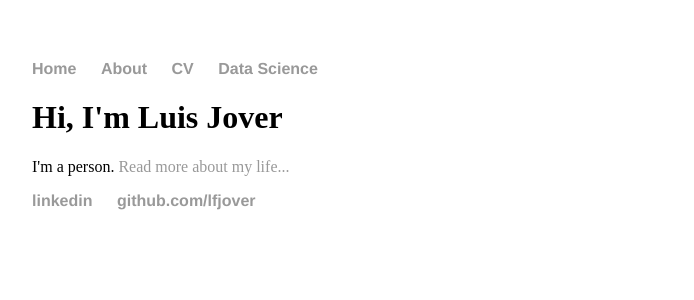
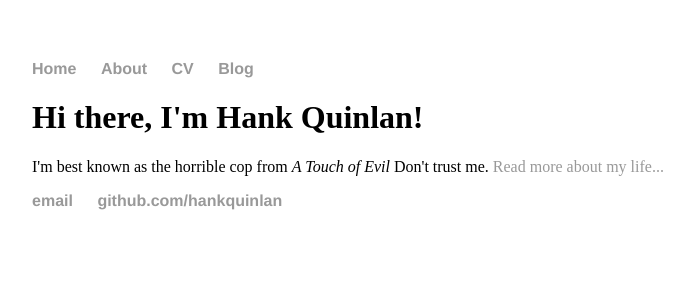
Before and after one commit to lfjover/lfjover.github.io, a Jekyll site: the page built from index.html, in a window 1280 px wide. Shown: the top 300 px of the page, without its empty margins (160-854 px from the left). Built offline with Jekyll 4.4.1, drawn with Linux system fonts in a browser that asks for light colours.

Commit message:
Update index.html

```diff
--- a/index.html
+++ b/index.html
@@ -1,29 +1,8 @@
-<!DOCTYPE html>
-<html>
-	<head>
-		<title>Luis Jover</title>
-		<link rel="stylesheet" type="text/css" href="/css/main.css">
-	</head>
-	<body>
-		<nav>
-    		<ul>
-        		<li><a href="/">Home</a></li>
-	        	<li><a href="/about">About</a></li>
-        		<li><a href="/cv">CV</a></li>
-        		<li><a href="/blog">Data Science</a></li>
-    		</ul>
-		</nav>
-		<div class="container">
-    		<div class="blurb">
-        		<h1>Hi, I'm Luis Jover</h1>
-				<p>I'm a person. <a href="/about">Read more about my life...</a></p>
-    		</div><!-- /.blurb -->
-		</div><!-- /.container -->
-		<footer>
-    		<ul>
-        		<li><a href="https://www.linkedin.com/profile/view?id=AAIAAARJlaMBsfVLPBk1SGoNILmOqPIDF2waEOc&trk=nav_responsive_tab_profile_pic">linkedin</a></li>
-        		<li><a href="https://github.com/lfjover">github.com/lfjover</a></li>
-			</ul>
-		</footer>
-	</body>
-</html>
+---
+layout: default
+title: Hank Quinlan, Horrible Cop
+---
+<div class="blurb">
+	<h1>Hi there, I'm Hank Quinlan!</h1>
+	<p>I'm best known as the horrible cop from <em>A Touch of Evil</em> Don't trust me. <a href="/about">Read more about my life...</a></p>
+</div><!-- /.blurb -->
```
